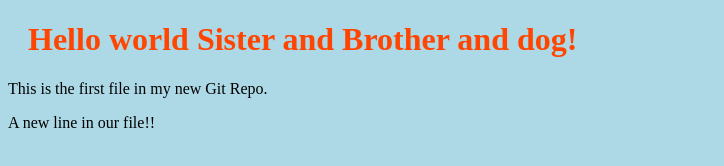
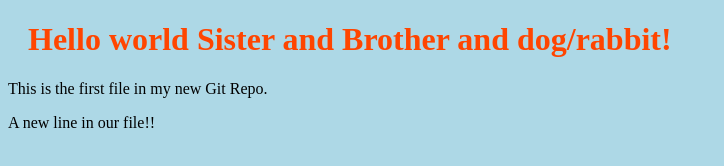
Before and after one commit to haslingfield/hello-world, a plain HTML site: page index.html in a window 1280 px wide. Shown: the whole page, without its empty margins (0-724 px from the left). Drawn offline with Linux system fonts and the light colour scheme.

Commit message:
Update index.html

```diff
--- a/index.html
+++ b/index.html
@@ -6,7 +6,7 @@
 </head>
 <body>
 
-<h1>Hello world Sister and Brother and dog!</h1>
+<h1>Hello world Sister and Brother and dog/rabbit!</h1>
 <p>This is the first file in my new Git Repo.</p>
 <p>A new line in our file!!</p>
 
```
